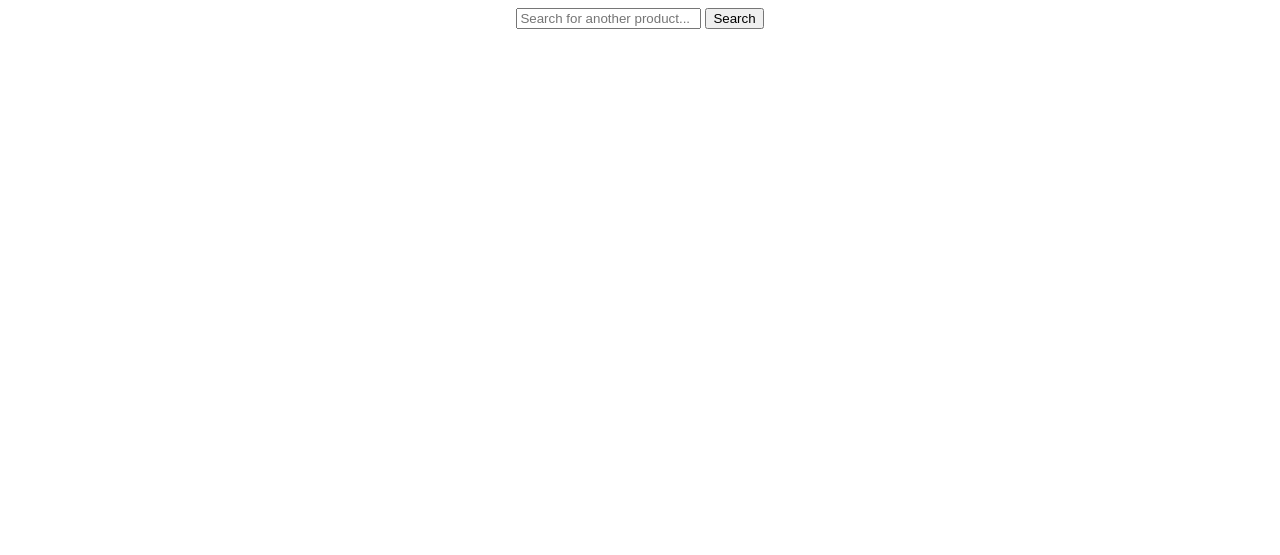
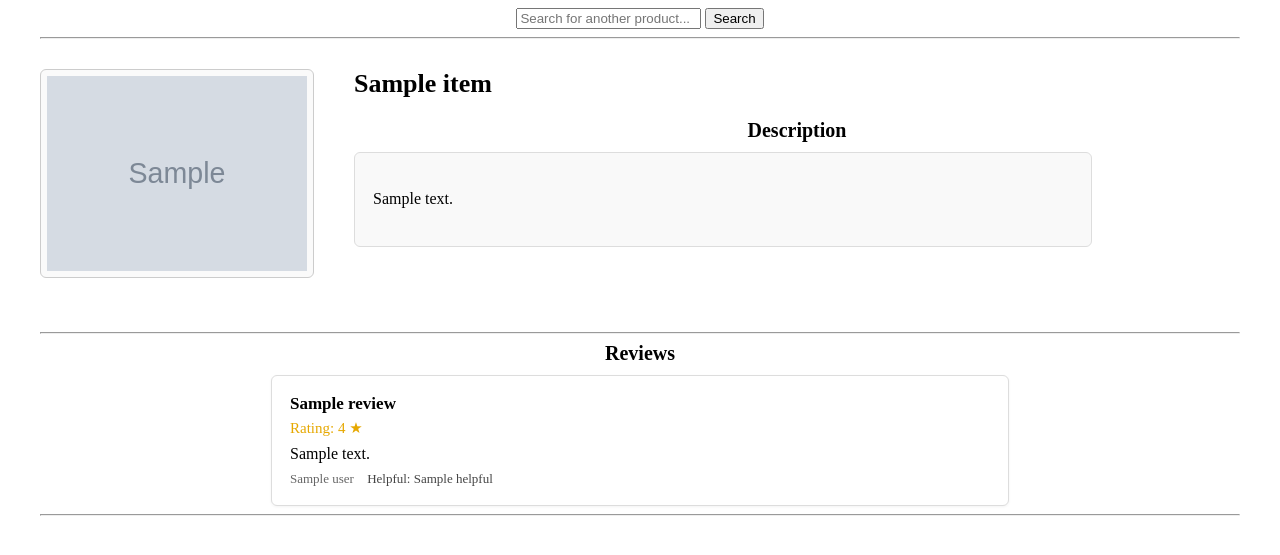
Before and after one commit to naxilef/COMP_DIST_PROJECT, a Flask app: template App/templates/item.html in a window 1280 px wide. Shown: the top 555 px of the page. Run offline with Flask 3, Linux system fonts and the light colour scheme; the template is opened without the code that fills it: most values are stand-ins (such as "Sample title", 1, 10 or a date in 2020); grey boxes marked "Sample" are stand-in pictures.

Commit message:
Added item page

```diff
--- a/App/app.py
+++ b/App/app.py
@@ -1,7 +1,7 @@
 from flask import Flask, jsonify, render_template, request
 from elasticsearch import Elasticsearch
 
-INDEX_NAME = "all-digital-music-products"
+INDEX_NAME = "video-game-products"
 
 app = Flask(__name__)
 
@@ -69,20 +69,79 @@ def search():
 
     hits = [
         {
+            "ID": h["_id"],
             "title": h["_source"].get("title"),
             "asin": h["_source"].get("parent_asin"),
             "rating": h["_source"].get("average_rating"),
             "image": (h["_source"].get("images") or [{}])[0].get("thumb"),
             "price": h["_source"].get("price")
+
         }
         for h in response["hits"]["hits"]
     ]
 
     return jsonify(hits)
 
-@app.route("/item/<asin>")
-def item_page(asin):
-    return render_template("item.html", item=asin)
+@app.route("/item/<ID>")
+def item_page(ID):
+    try:
+        res = es.get(index=INDEX_NAME, id=ID)
+    except Exception:
+        return render_template("item.html", item=None)
+
+    src = res["_source"]
+
+    images = src.get("images") or []
+    image = None
+    if images and isinstance(images, list):
+        image = images[0].get("large") or images[0].get("thumb")
+
+    item = {
+        "ID": ID,
+        "title": src.get("title", "Untitle"),
+        "description": src.get("description"),
+        "image": image
+    }
+
+    review_query = {
+        "query": {
+            "term": {
+                "asin": src.get("parent_asin")
+            }
+        },
+        "size": 20
+    }
+
+    review_res = es.search(index="video-game-reviews", body=review_query)
+
+    if len(review_res["hits"]["hits"]) == 0:
+        review_query = {
+            "query": {
+                "term": {
+                    "parent_asin.keyword": src.get("parent_asin")
+                }
+            },
+            "size": 20
+        }
+        review_res = es.search(index="video-game-reviews", body=review_query)
+
+
+    # Format reviews
+    reviews = []
+    for r in review_res["hits"]["hits"]:
+        s = r["_source"]
+
+        reviews.append({
+            "user": s.get("user_id", "Anonymous"),
+            "rating": s.get("rating", "N/A"),
+            "text": s.get("text") or "",
+            "title": s.get("title", ""),
+            "helpful": s.get("helpful_vote", 0),
+            "verified": s.get("verified_purchase", False),
+            "timestamp": s.get("timestamp")
+        })
+
+    return render_template("item.html", item=item, reviews=reviews)
 
 if __name__ == '__main__':
     app.run()
--- a/App/static/style.css
+++ b/App/static/style.css
@@ -53,3 +53,92 @@
     font-weight: bold;
     color: #444;
 }
+
+.item-layout {
+    display: flex;
+    gap: 40px;
+    align-items: flex-start;
+    margin-top: 30px;
+    margin-bottom: 50px;
+}
+
+.item-pic img {
+    width: 260px;
+    border: 1px solid #ccc;
+    padding: 6px;
+    border-radius: 6px;
+    background: #fafafa;
+}
+
+.item-info {
+    flex: 1;
+}
+
+.item-title {
+    font-size: 26px;
+    font-weight: bold;
+    margin-bottom: 20px;
+}
+
+.label-tag {
+    font-size: 20px;
+    font-weight: bold;
+    margin-bottom: 10px;
+    text-align: center;
+}
+
+.item-desc {
+    background: #f9f9f9;
+    border: 1px solid #ddd;
+    padding: 18px;
+    border-radius: 6px;
+    font-size: 16px;
+    line-height: 1.55;
+    max-width: 700px;
+}
+
+.review-entry-box {
+    background: #ffffff;
+    border: 1px solid #ddd;
+    padding: 18px;
+    border-radius: 6px;
+    margin-bottom: 20px;
+    max-width: 700px;
+    margin-left: auto;
+    margin-right: auto;
+    box-shadow: 0 1px 3px rgba(0,0,0,0.05);
+}
+
+.review-entry-box:last-child {
+    margin-bottom: 0;
+}
+
+/* Title of the review */
+.review-title {
+    font-weight: bold;
+    font-size: 17px;
+    margin-bottom: 5px;
+}
+
+/* Rating inside box */
+.review-rating {
+    color: #e6a800;
+    font-size: 15px;
+    margin-bottom: 8px;
+}
+
+.review-meta {
+    font-size: 13px;
+    color: #666;
+    margin-top: 8px;
+}
+
+.verified {
+    color: #0a7d00;
+    margin-left: 10px;
+}
+
+.helpful {
+    margin-left: 10px;
+    color: #444;
+}
--- a/App/templates/item.html
+++ b/App/templates/item.html
@@ -10,11 +10,13 @@
 
     <!-- SEARCH BAR -->
     <div class="top-bar">
-        <form method="GET" action="/search">
+        <form method="GET" action="/">
             <input type="text" name="q" placeholder="Search for another product..." required>
             <button type="submit">Search</button>
         </form>
     </div>
+
+    <hr>
 
     {% if not item %}
         <h2>Item not found</h2>
@@ -24,6 +26,69 @@
     </html>
     {% endif %}
 
+    <div class="item-layout">
+        <div class="item-pic">
+            {% if item.image %}
+                <img src="{{ item.image }}">
+            {% else %}
+                <div>No image</div>
+            {% endif %}
+        </div>
+        <div class="item-info">
+            <div class="item-title">{{ item.title }}</div>
+
+            <div class="label-tag">Description</div>
+
+            <div class="item-desc">
+                {% if item.description %}
+                    {% if item.description is string %}
+                        {{ item.description }}
+                    {% else %}
+                        {% for d in item.description %}
+                            <p>{{ d }}</p>
+                        {% endfor %}
+                    {% endif %}
+                {% else %}
+                    No description available.
+                {% endif %}
+            </div>
+        </div>
+    </div>
+    <hr>
+    <div class="review-box">
+        <div class="label-tag">Reviews</div>
+
+        {% if reviews and reviews|length > 0 %}
+            {% for r in reviews %}
+                <div class="review-entry-box">
+
+                {% if r.title %}
+                    <div class="review-title">{{ r.title }}</div>
+                {% endif %}
+
+                <div class="review-rating">Rating: {{ r.rating }} ★</div>
+
+                <div class="review-text">{{ r.text }}</div>
+
+                <div class="review-meta">
+                    <span class="review-user">{{ r.user }}</span>
+
+                    {% if r.verified %}
+                        <span class="verified">✔ Verified Purchase</span>
+                    {% endif %}
+
+                    {% if r.helpful %}
+                        <span class="helpful">Helpful: {{ r.helpful }}</span>
+                    {% endif %}
+                </div>
+
+                </div>
+            {% endfor %}
+        {% else %}
+            <p>No reviews available for this product.</p>
+        {% endif %}
+    </div>
+    <hr>
 
 </div>
 </body>
```
Also changed, not shown: App/templates/home.html (+14 -2 lines).
